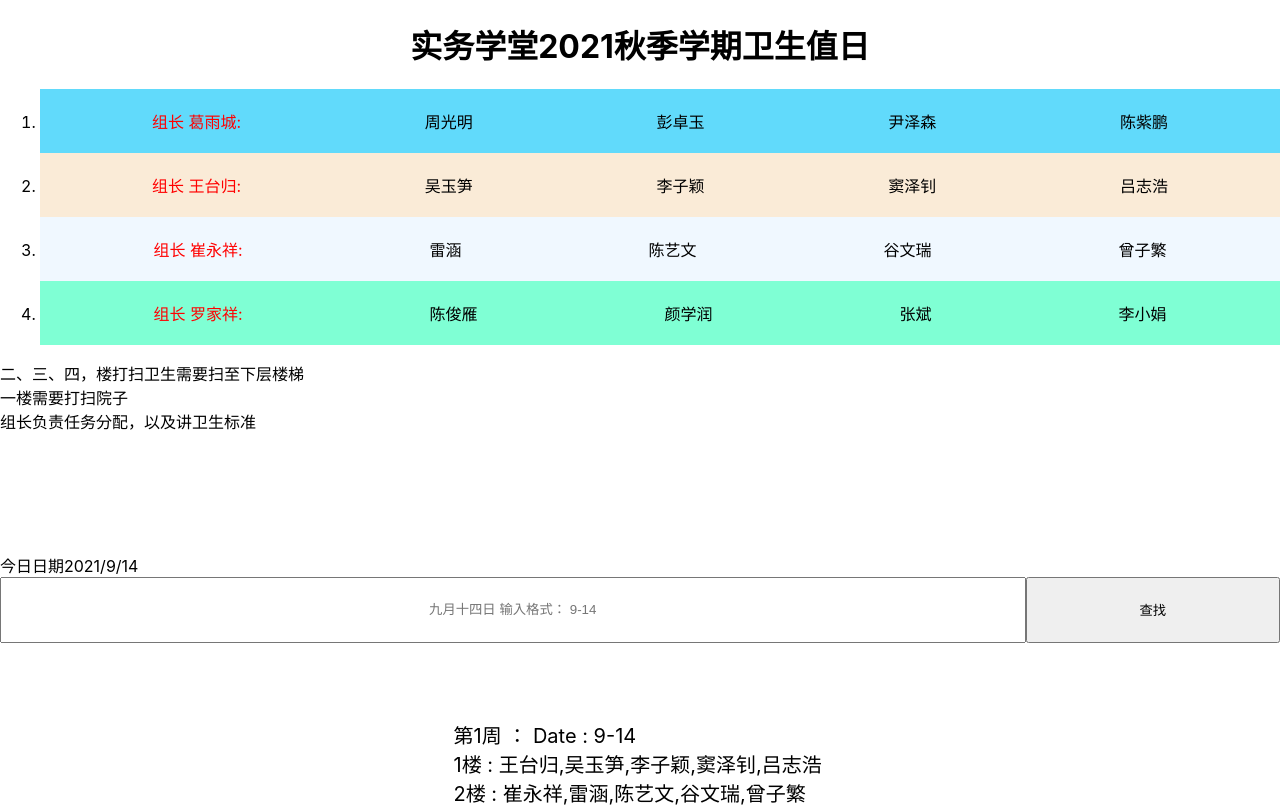
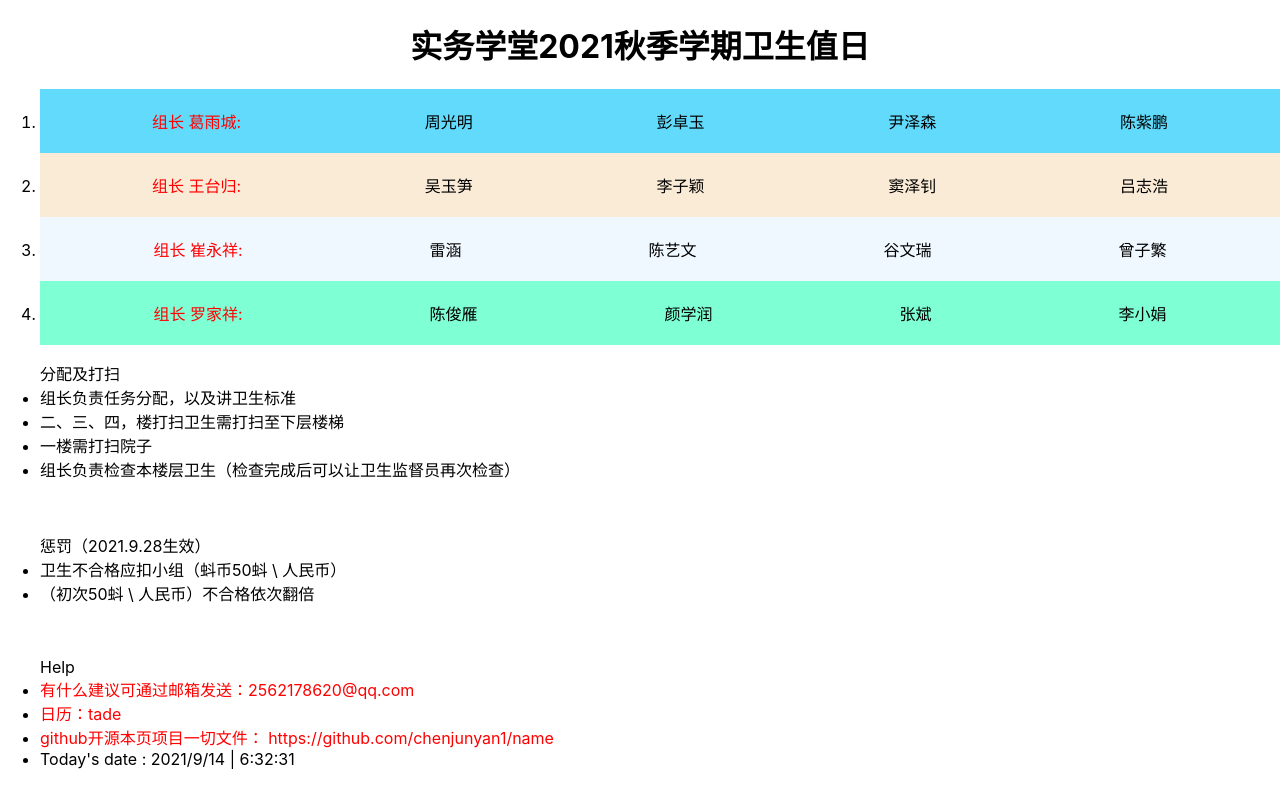
Before and after one commit to chenjunyan1/Hygiene, a React (Create React App) app in the folder value/: page / in a window 1280 px wide. Shown: the top 807 px of the page. Built offline with nearby package versions, Linux system fonts and the light colour scheme.

Commit message:
updata 规则及惩罚

```diff
--- a/value/src/App.css
+++ b/value/src/App.css
@@ -9,7 +9,10 @@
 h1{
   text-align: center;
 }
-
+a{
+  text-decoration:none;
+  color:red;
+}
 .member{
   display: flex;
   flex-wrap: wrap;
@@ -35,22 +38,49 @@ ol>li:nth-child(4){
   /* width: 600px; */
 
 }
+.list_name{
+  padding-top: 20px;
+}
 .Input_chazhao{
   display: flex;
   width: 100%;
+  justify-content: center;
 }
 .Input_chazhao>input:first-child{
-  height: 60px;
+  height: 40px;
   text-align: center;
-  width: 80%;
+  width: 70%;
+
+  /* outline: 0; */
+    box-shadow: none;
+    border-radius: 10px 0 0 10px;
+    border: 2px solid #c4c7ce;
+    background: #fff;
+    color: #222;
+    border-right: none;
+
 }
+input:focus{
+  outline: none;
+  border-color: #4e6ef2!important;
+}
+
 .Input_chazhao>input:nth-child(2){
-  height: 66px;
+  height: 46px;
   width: 20%;
+  /* border-left: none; */
+
+  background-color: #4e6ef2;
+    border-radius: 0 10px 10px 0;
+    font-size: 17px;
+    color: #fff;
+    box-shadow: none;
+    font-weight: 400;
+    border: none;
 }
 .lun{
   width: 100%;
-  height: 300px;
+  height: 350px;
   font-size: 20px;
   display: flex;
   flex-direction: column;
--- a/value/src/App.js
+++ b/value/src/App.js
@@ -7,26 +7,7 @@ import './App.css'
 
 //值日日期
 let deta = ["9-14", "9-21", "9-28", "10-5", "10-12", "10-19", "10-26", "11-2", "11-9", "11-16", "11-23", "11-30", "12-7", "12-14", "12-21", "12-28", "1-4", "1-11", "1-18", "1-25", "2-1", "2-8", "2-15", "2-22"]
-// 加工时间
-function checkTime(i) {
-  if (i < 10) {
-    i = "0" + i;
-  }
-  return i;
-}
-// 获取时间
-function time() {
-  var today = new Date();
-  var y = today.getFullYear();
-  var a = today.getMonth() + 1;
-  var b = today.getDate();
-  var h = today.getHours();
-  var m = today.getMinutes();
-  var s = today.getSeconds();
-  m = checkTime(m);
-  s = checkTime(s);
-  return "今日日期" + y + "/" + a + "/" + b;
-}
+
 
 class App extends Component {
 
@@ -60,7 +41,8 @@ class App extends Component {
       }
 
       this.setState({
-        value: ""
+        value: "",
+        time: 'Time'
       })
     } else {
       alert("输入日期格式错误或不是周二日期 " + "\n" + "九月十四日 输入格式： 9-14")
@@ -69,9 +51,38 @@ class App extends Component {
 
   }
   render() {
+
+    // 加工时间
+    function checkTime(i) {
+      if (i < 10) {
+        i = "0" + i;
+      }
+      return i;
+    }
+    // 获取时间
+    function time() {
+      var today = new Date();
+      var y = today.getFullYear();
+      var a = today.getMonth() + 1;
+      var b = today.getDate();
+      var h = today.getHours();
+      var m = today.getMinutes();
+      var s = today.getSeconds();
+      m = checkTime(m);
+      s = checkTime(s);
+      return "Today's date : " + y + "/" + a + "/" + b + " | " + h + ":" + m + ":" + s;
+    }
+
+    setTimeout(() => {
+      this.setState({
+        time: time()
+      })
+    }, 1000)
+
+
     // 复制nameList 到listArr
     let listArr = { ...date.nameList };
-    console.log(listArr)
+    // console.log(listArr)
 
     // listArr的key的value
     let arrkeys = [];
@@ -83,7 +94,7 @@ class App extends Component {
       arrkeys.push(value);
       keyLen += 1;
     })
-    console.log(keyLen);
+    // console.log(keyLen);
 
     //负责存所有的轮换记录
     let roundArr = [];
@@ -112,6 +123,7 @@ class App extends Component {
     }
     return (
       <div>
+
         <h1>
           实务学堂2021秋季学期卫生值日
         </h1>
@@ -145,21 +157,54 @@ class App extends Component {
           </ol>
         </div>
         <div>
-          <div>二、三、四，楼打扫卫生需要扫至下层楼梯</div>
-          <div>一楼需要打扫院子</div>
-          <div>组长负责任务分配，以及讲卫生标准</div>
+          <ul>
+            分配及打扫
+            <li>组长负责任务分配，以及讲卫生标准</li>
+            <li>二、三、四，楼打扫卫生需打扫至下层楼梯</li>
+            <li>一楼需打扫院子</li>
+            <li>组长负责检查本楼层卫生（检查完成后可以让卫生监督员再次检查）</li>
+          </ul>
+          <br/>
+          <ul>
+            惩罚（2021.9.28生效）
+            <li>卫生不合格应扣小组（蚪币50蚪 \ 人民币）</li>
+            <li>（初次50蚪 \ 人民币）不合格依次翻倍</li>
+          </ul>
+          <br/>
+          <ul>
+            Help
+            <li>
+              <a href="mailto:2562178620@qq.com">有什么建议可通过邮箱发送：2562178620@qq.com</a>
+            </li>
+            <li>
+              <a href="https://calendar-lac.vercel.app">日历：tade</a>
+            </li>
+            <li>
+              <a href="https://github.com/chenjunyan1/name">github开源本页项目一切文件： https://github.com/chenjunyan1/name</a>
+            </li>
+            <li>
+              {this.state.time}
+            </li>
+          </ul>
         </div>
-        <br /><br /><br /><br /><br /><br />
+        <br />
+        <div>
+          搜索框教程：输入本周二的日期，如九月十四日 应输入：9-14 可查看本周值日&大扫除楼层值日表
+        </div>
+        <br /><br /><br />
         <div>
           <div>
-            {time()}
           </div>
           <form className="jilu" onSubmit={this.handleSubmit}>
             <div className="Input_chazhao">
               <input className="shuru" value={this.state.value} onChange={this.handleChange} placeholder="九月十四日 输入格式： 9-14" />
-              <input className="tijiao" type="submit" value="查找" />
+              <input className="tijiao" type="submit" value="Lookup" />
             </div>
           </form>
+        </div>
+        <div>
+          <br /><br />
+          JavaScript轮换算法 - Wonderland
         </div>
         <div>
           {
@@ -172,7 +217,7 @@ class App extends Component {
                   {
                     Rotation()[value].map((value_zu, index_zu) => {
                       return (
-                        <div key={value_zu}>
+                        <div key={value_zu} className="list_name">
                           {(index_zu + 1) + "楼 : " + value_zu}
                         </div>
                       )
```
Also changed, not shown: value/src/Assembly/List.jsx (line endings or trailing spaces).
